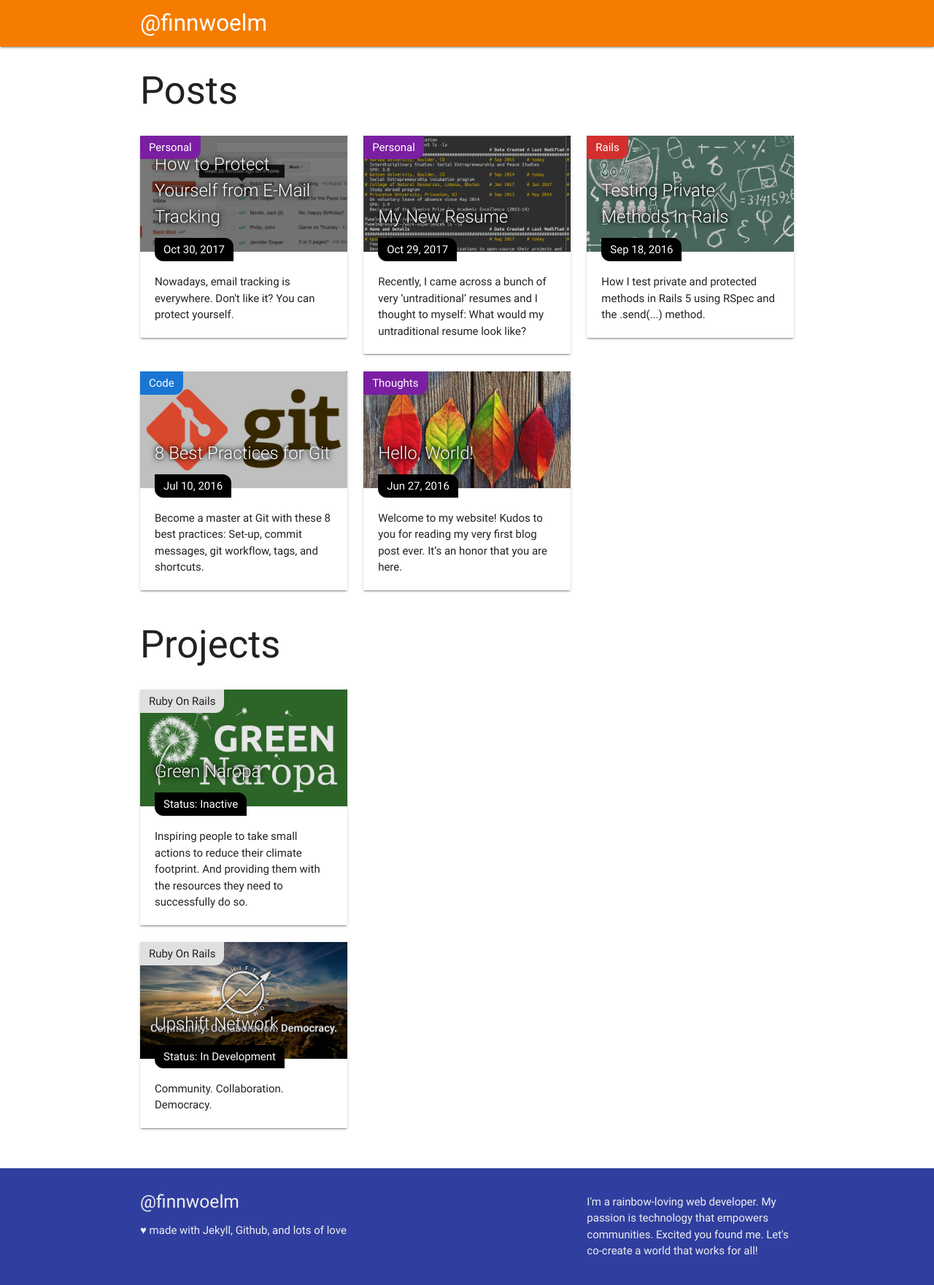
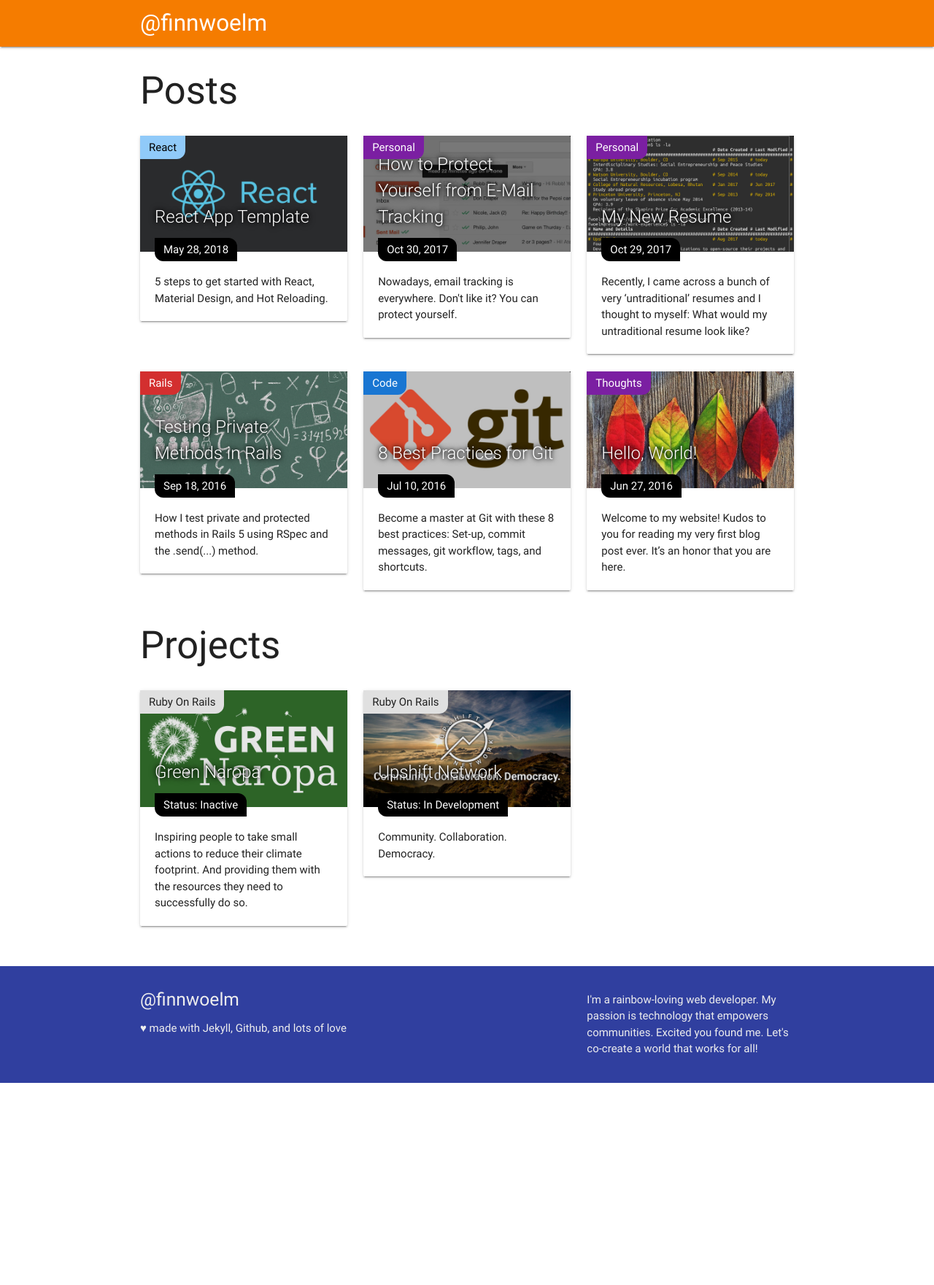
Before and after one commit to FinnWoelm/finnwoelm.github.io, a Jekyll site: the page built from index.html, in a window 1280 px wide. Shown: the whole page at 73% size. Built offline with Jekyll 4.4.1, drawn with Linux system fonts in a browser that asks for light colours; after the commit the page ends 1484 px from its top, so only the background shows below that; some of the changed lines change nothing that is shown.

Commit message:
Add post: React App Template

````diff
--- /dev/null
+++ b/_posts/2018-05-28-React-app-template.md
@@ -0,0 +1,157 @@
+---
+layout: post
+title:  "React App Template"
+date:   2018-05-28
+categories: react
+excerpt: "5 steps to get started with React, Material Design, and Hot Reloading."
+---
+
+If you're new to React, you may be wondering how to get yourself started. Below
+are the five steps I follow to set up any new React app that I start working on.
+
+### Step 1: Create new React app
+
+Let's get started by creating a new react project using [`create-react-app`](https://github.com/facebook/create-react-app):
+
+``` shell
+$ npx create-react-app "name-of-app"
+```
+
+### Step 2: Set up Material CSS framework
+
+We will install and use [`material-ui`](https://material-ui.com/).
+
+``` shell
+$ yarn add @material-ui/core
+```
+
+You can now use Material components in your app, like so:
+
+~~~ javascript
+// some-file.js
+// import button
+import Button from '@material-ui/core/Button';
+
+// use Button
+function MyComponent(props) {
+  return (
+    <Button>
+      Click me
+    </Button>
+  );
+}
+~~~
+
+### Step 3: Set up Roboto font
+
+1. We will install and use [`typeface-roboto`](https://github.com/KyleAMathews/typefaces/tree/master/packages/roboto).
+
+   ``` shell
+   $ yarn add typeface-roboto
+   ```
+
+2. Require typeface roboto in `src/index.js`:
+
+   ``` javascript
+   // src/index.js
+   import React from 'react';
+   ...
+
+   // load Roboto font
+   require('typeface-roboto');
+
+   ReactDOM.render(...);
+   ...
+   ```
+
+
+### Step 4: Set up Material icons
+
+We will install and use [`material-ui/icons`](https://www.npmjs.com/package/@material-ui/icons).
+
+``` shell
+$ yarn add @material-ui/icons
+```
+
+You can now use Material icons in your app, like so:
+
+~~~ javascript
+// some-file.js
+// import icon
+import AddIcon from '@material-ui/icons/Add';
+
+// use icon
+function MyComponent(props) {
+  return (
+    <AddIcon />
+  );
+}
+~~~
+
+
+### Step 5: Set up hot reloading
+Credit for [hot reloading without ejecting Create React App belongs to Dave Ceddia](https://daveceddia.com/hot-reloading-create-react-app/).
+
+1. Add react-app-rewired, react-app-rewire-hot-loader, and react-hot-loader packages:
+
+   ~~~ shell
+   $ yarn add react-app-rewired react-app-rewire-hot-loader react-hot-loader
+   ~~~
+
+2. Create `config-overrides.js` in the root directory (not the `src` directory) and add the following code:
+
+   ~~~ javascript
+   // config-overrides.js
+   const rewireReactHotLoader = require('react-app-rewire-hot-loader');
+
+   module.exports = function override(config, env) {
+     config = rewireReactHotLoader(config, env);
+     return config;
+   }
+   ~~~
+
+3. Set up hot reloading in `src/index.js`:
+
+   ~~~ javascript
+   // src/index.js
+   import React from 'react';
+   import ReactDOM from 'react-dom';
+   ...
+   import { AppContainer } from 'react-hot-loader';
+
+   // The call to render must be wrapped in a function:
+   const render = Component => {
+     ReactDOM.render(
+       // Wrap App inside AppContainer
+       <AppContainer>
+         <App />
+       </AppContainer>,
+       document.getElementById('root')
+     );
+   };
+
+   // Register Service Worker
+   registerServiceWorker();
+
+   // Render app once
+   render(App);
+
+   // Webpack Hot Module Replacement API
+   // Replace ./App below with path to App.js
+   if (module.hot) {
+     module.hot.accept('./App', () => {
+       render(App);
+     });
+   }
+   ~~~
+
+4. Change scripts in `package.json` to use `react-app-wired` instead of `react-scripts`:
+
+   ~~~ json
+   "scripts": {
+     "start": "react-app-rewired start",
+     "build": "react-app-rewired build",
+     "test":  "react-app-rewired test --env=jsdom",
+     "eject": "react-scripts eject"
+   }
+   ~~~
--- a/_sass/_my_styles.scss
+++ b/_sass/_my_styles.scss
@@ -21,6 +21,11 @@
   &.rails {
     @extend .red, .darken-2;
     color: white;
+  }
+
+  &.react {
+    @extend .blue, .lighten-3;
+    color: black;
   }
 
   &.code {
````
Also changed, not shown: images/posts/2018-05-28-React-app-template/featured_image.jpg (added).
